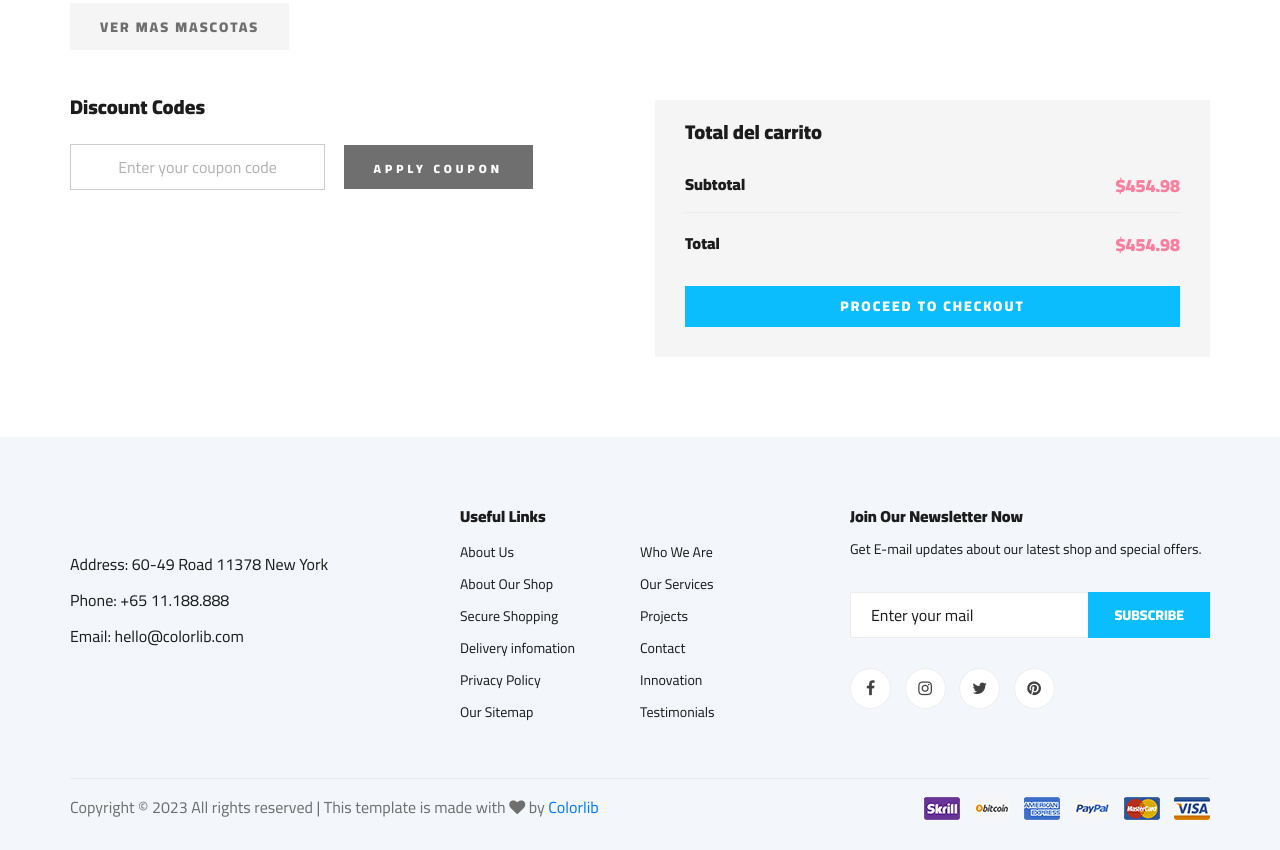
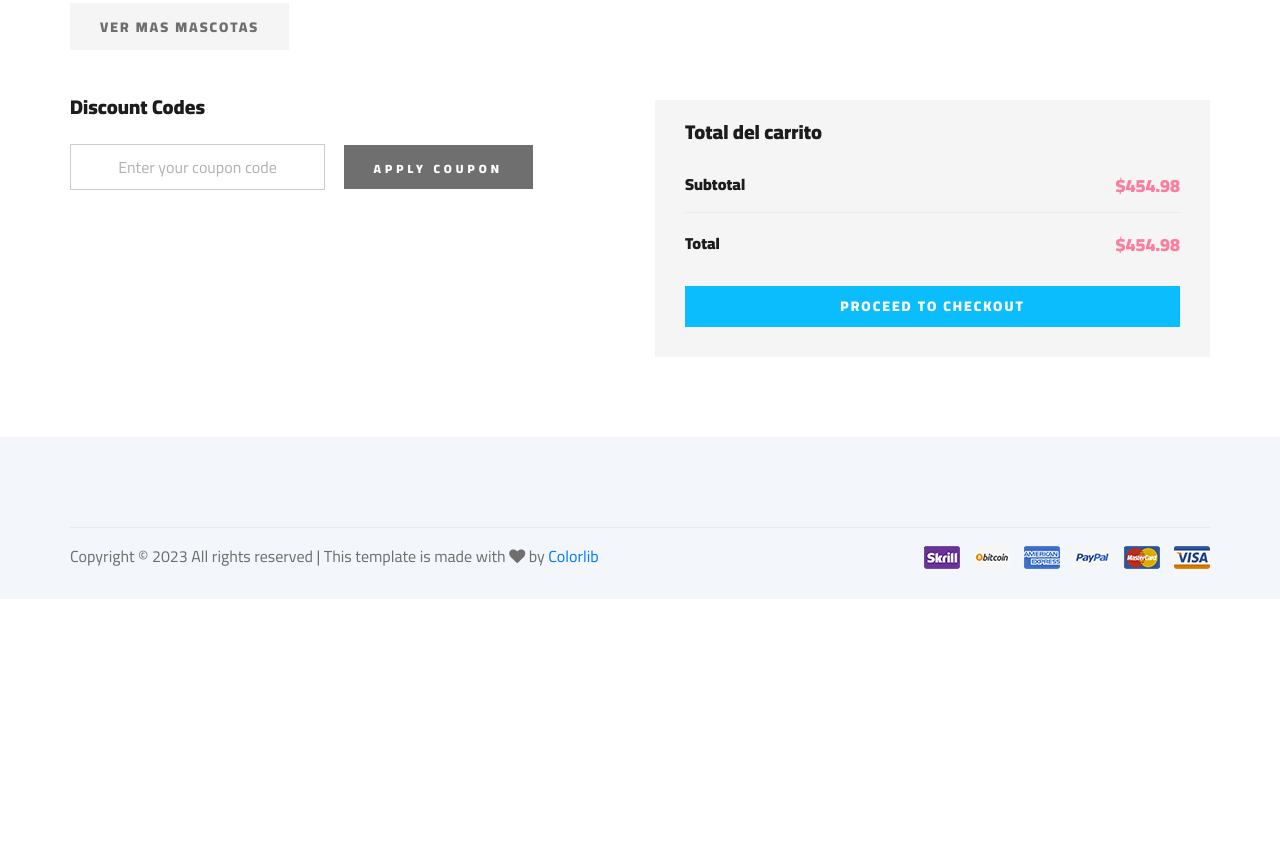
Before and after one commit to VivianPadilla/JavaScript, a website: page shoping-cart.html in a window 1280 px wide. Shown: the part 1103-1953 px from the top of the page. After the commit the page ends 1702 px from the top, so only its background shows below. Drawn offline with Linux system fonts and the light colour scheme.

Commit message:
delete footer

```diff
--- a/json/pets.json
+++ b/json/pets.json
@@ -15,7 +15,7 @@
       "raza": "Kohana",
       "nombre": "Pino",
       "tamano": "Cachorro",
-      "precio": 0
+      "precio": 50000
     },
     {
       "id": 3,
@@ -50,7 +50,7 @@
       "raza": "Mestizo",
       "nombre": "Ramon",
       "tamano": "Adulto",
-      "precio": 0
+      "precio": 20000
     },
     {
       "id": 7,
@@ -59,7 +59,7 @@
       "raza": "Mestizo",
       "nombre": "Jin",
       "tamano": "Adulto",
-      "precio": 0
+      "precio": 40000
     },
     {
       "id": 8,
--- a/shoping-cart.html
+++ b/shoping-cart.html
@@ -168,7 +168,7 @@
         <div class="row">
           <div class="col-lg-12">
             <div class="shoping__cart__btns">
-              <a href="#" class="primary-btn cart-btn">Ver mas mascotas</a>
+              <a href="index.html" class="primary-btn cart-btn">Ver mas mascotas</a>
             </div>
           </div>
           <div class="col-lg-6">
@@ -200,59 +200,6 @@
     <!-- Footer Section Begin -->
     <footer class="footer spad">
       <div class="container">
-        <div class="row">
-          <div class="col-lg-3 col-md-6 col-sm-6">
-            <div class="footer__about">
-              <div class="footer__about__logo">
-                <a href="./index.html"><img src="img/logo.png" alt="" /></a>
-              </div>
-              <ul>
-                <li>Address: 60-49 Road 11378 New York</li>
-                <li>Phone: +65 11.188.888</li>
-                <li>Email: hello@colorlib.com</li>
-              </ul>
-            </div>
-          </div>
-          <div class="col-lg-4 col-md-6 col-sm-6 offset-lg-1">
-            <div class="footer__widget">
-              <h6>Useful Links</h6>
-              <ul>
-                <li><a href="#">About Us</a></li>
-                <li><a href="#">About Our Shop</a></li>
-                <li><a href="#">Secure Shopping</a></li>
-                <li><a href="#">Delivery infomation</a></li>
-                <li><a href="#">Privacy Policy</a></li>
-                <li><a href="#">Our Sitemap</a></li>
-              </ul>
-              <ul>
-                <li><a href="#">Who We Are</a></li>
-                <li><a href="#">Our Services</a></li>
-                <li><a href="#">Projects</a></li>
-                <li><a href="#">Contact</a></li>
-                <li><a href="#">Innovation</a></li>
-                <li><a href="#">Testimonials</a></li>
-              </ul>
-            </div>
-          </div>
-          <div class="col-lg-4 col-md-12">
-            <div class="footer__widget">
-              <h6>Join Our Newsletter Now</h6>
-              <p>
-                Get E-mail updates about our latest shop and special offers.
-              </p>
-              <form action="#">
-                <input type="text" placeholder="Enter your mail" />
-                <button type="submit" class="site-btn">Subscribe</button>
-              </form>
-              <div class="footer__widget__social">
-                <a href="#"><i class="fa fa-facebook"></i></a>
-                <a href="#"><i class="fa fa-instagram"></i></a>
-                <a href="#"><i class="fa fa-twitter"></i></a>
-                <a href="#"><i class="fa fa-pinterest"></i></a>
-              </div>
-            </div>
-          </div>
-        </div>
         <div class="row">
           <div class="col-lg-12">
             <div class="footer__copyright">
```
